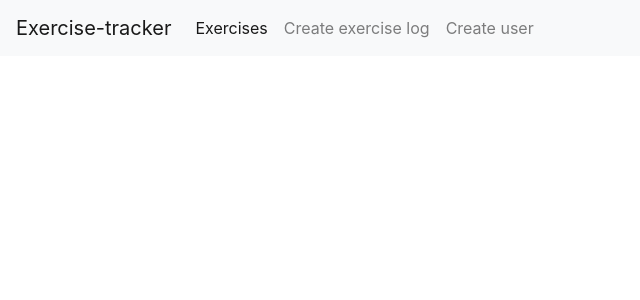
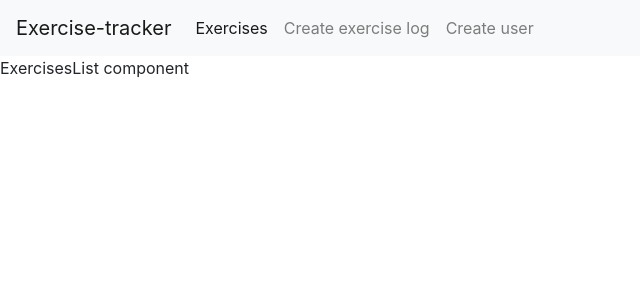
Before and after one commit to ViktorKuzmanov/Learning-MERN-Stack-, a React (Create React App) app: page / in a window 1280 px wide. Shown: the top 300 px of the page, without its empty margins (0-640 px from the left). Built offline with nearby package versions, Linux system fonts and the light colour scheme.

Commit message:
add ExercisesList component and route to it

```diff
--- a/src/App.js
+++ b/src/App.js
@@ -1,11 +1,13 @@
 import React from "react";
 import { BrowserRouter as Router, Route } from "react-router-dom";
 import Navbar from "./components/Navbar";
+import ExercisesList from "./components/ExercisesList";
 
 function App() {
   return (
     <Router>
       <Navbar />
+      <Route path="/" exact component={ExercisesList} />
     </Router>
   );
 }
--- /dev/null
+++ b/src/components/ExercisesList.jsx
@@ -0,0 +1,7 @@
+import React, { Component } from "react";
+
+export default class ExercisesList extends Component {
+  render() {
+    return <p>ExercisesList component</p>;
+  }
+}
```
